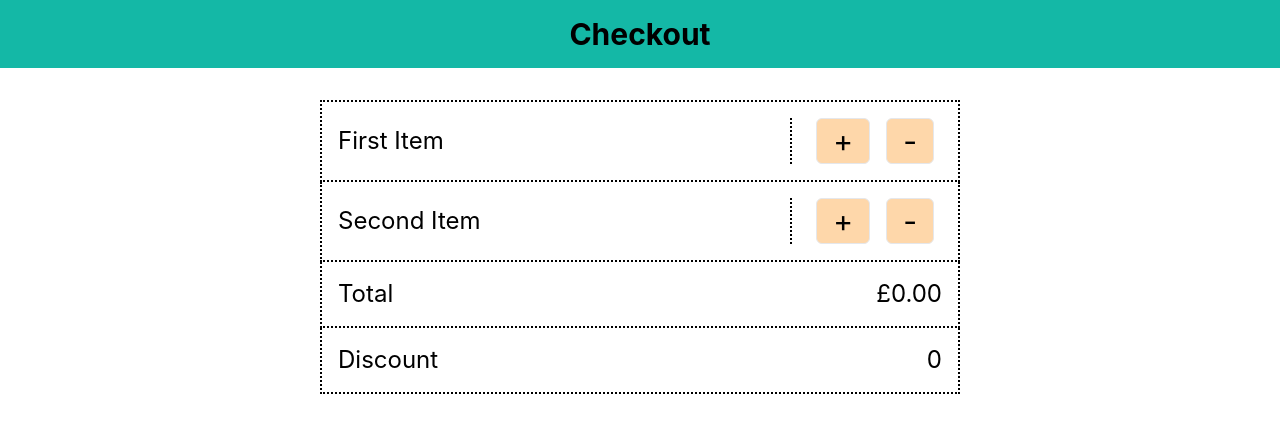
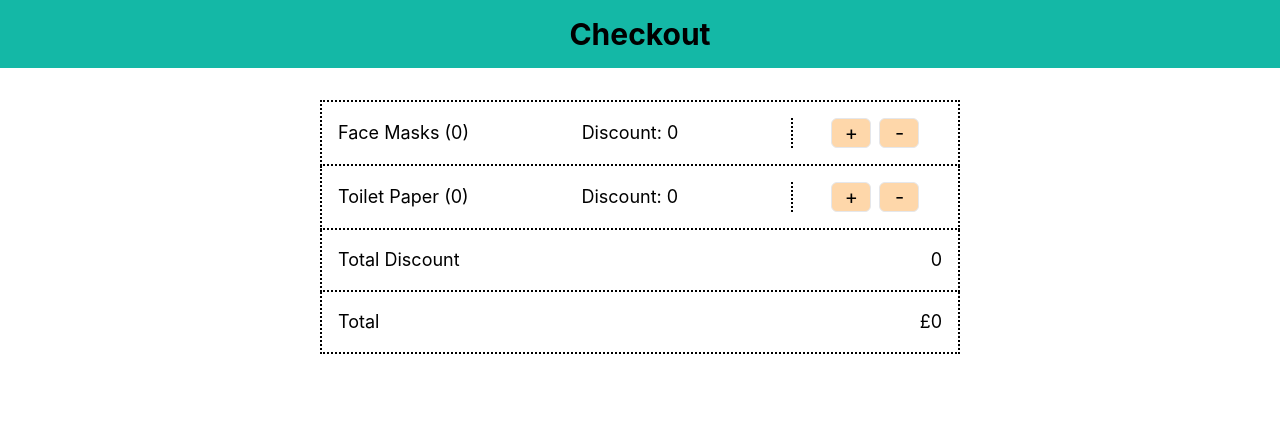
Before and after one commit to NickBansal/checkout, a React (Create React App) app: page / in a window 1280 px wide. Shown: the top 432 px of the page. Built offline with nearby package versions, Linux system fonts and the light colour scheme.

Commit message:
fixed the styling of the list items

```diff
--- a/src/pages/Checkout/index.js
+++ b/src/pages/Checkout/index.js
@@ -1,43 +1,58 @@
-import React from 'react';
+/* eslint-disable no-unused-vars */
+import React, { useState } from 'react';
 
-const listItem = 'border-dotted border-2 p-4 text-2xl flex justify-between border-black items-center';
-const buttonWrapper = 'border-dotted border-black border-l-2 pl-4';
-const buttonItem = 'mx-2 bg-orange-200 hover:bg-orange-600 transition-colors text-3xl py-1 px-4 rounded-md border border-solid';
+const listItem = 'border-dotted border-2 p-4 text-lg flex justify-between border-black items-center border-t-0';
+const buttonWrapper = 'border-dotted border-black border-l-2 pl-4 w-1/5 md:w-1/4 text-center';
+const buttonItem = 'mx-1 bg-orange-200 hover:bg-orange-600 transition-colors text-base md:text-xl px-0 md:px-2 rounded-md border border-solid w-[40px]';
 
 export default function Checkout() {
+  const [items, setItems] = useState({
+    'Face Masks': 0,
+    'Toilet Paper': 0,
+  });
+  const [total, setTotal] = useState(0);
+  const [discount, setDiscount] = useState(0);
+
   return (
-    <div className="my-8 mx-auto w-1/2">
+    <div className="mx-0 my-8 md:mx-auto w-full lg:w-1/2">
       <ul>
-        <li>
-          <div className={listItem}>
-            First Item
+        {Object.keys(items).map((item, index) => {
+          const listItemStyled = index === 1 ? listItem : `${listItem} border-t-2`;
+          return (
+            <li key={item}>
+              <div className={listItemStyled}>
+                <p>
+                  {item}
+                  {' '}
+                  (
+                  {items[item]}
+                  )
+                </p>
+                <p>Discount: 0</p>
                 <div className={buttonWrapper}>
                   <button type="button" className={buttonItem}>+</button>
                   <button type="button" className={buttonItem}>-</button>
                 </div>
               </div>
             </li>
+          );
+        })}
         <li>
           <div className={`${listItem} border-t-0`}>
-            Second Item
-            <div className={buttonWrapper}>
-              <button type="button" className={buttonItem}>+</button>
-              <button type="button" className={buttonItem}>-</button>
-            </div>
+            <p>Total Discount</p>
+            <p>{discount}</p>
           </div>
         </li>
         <li>
           <div className={`${listItem} border-t-0`}>
             <p>Total</p>
-            <p>£0.00</p>
+            <p>
+              £
+              {total}
+            </p>
           </div>
         </li>
-        <li>
-          <div className={`${listItem} border-t-0`}>
-            <p>Discount</p>
-            <p>0</p>
-          </div>
-        </li>
+
       </ul>
     </div>
   );
```
Lines whose indentation alone changed are shown as unchanged.
